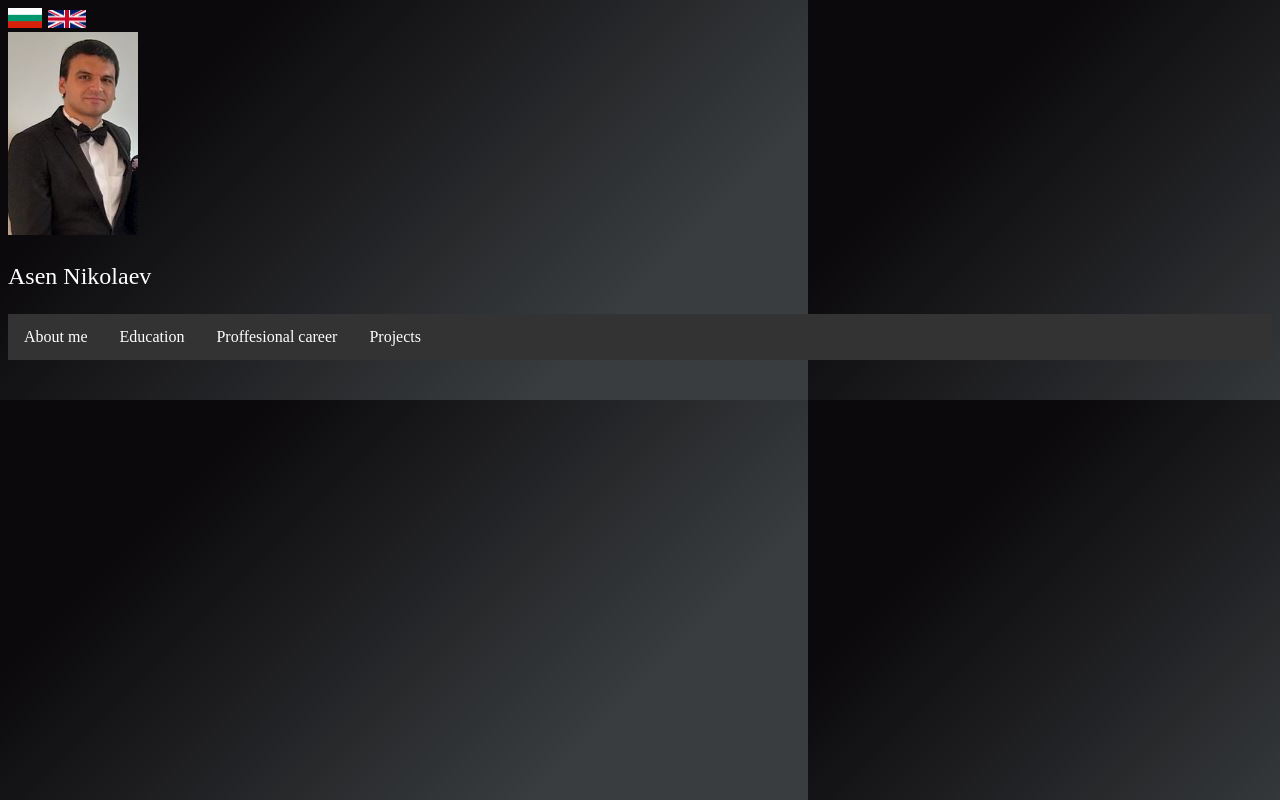
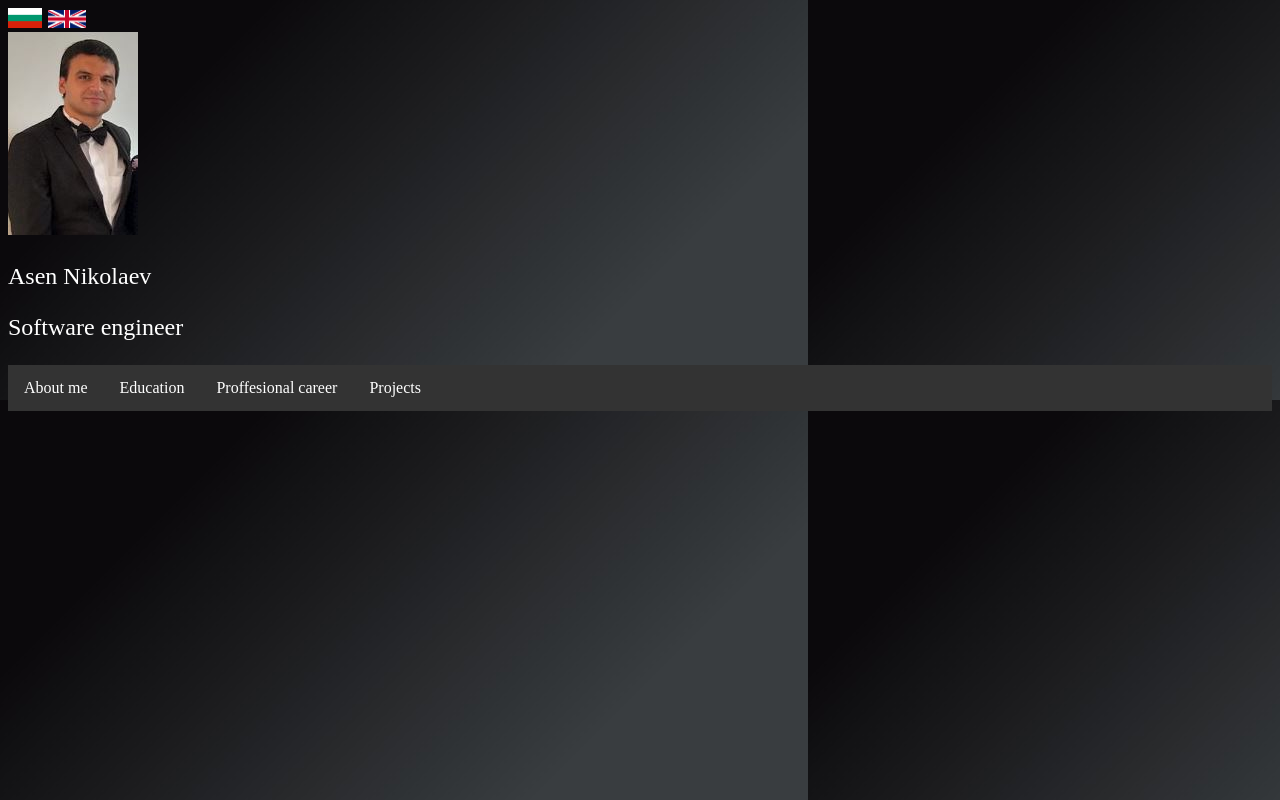
Before and after one commit to asen1995/asen-nikolaev-web-site, an Angular app: page / in a window 1280 px wide. Built offline with nearby package versions, Linux system fonts and the light colour scheme.

Commit message:
more info added

```diff
--- a/src/app/home-screen/home-screen.component.html
+++ b/src/app/home-screen/home-screen.component.html
@@ -9,6 +9,7 @@
     <div class="pic-name">
         <img src="/assets/asen-costume.jpg" />
         <p class="text-name">Асен Николаев</p>
+        <p class="text-name">Софтуерен инженер</p>
     </div>
 
 
@@ -28,6 +29,7 @@
     <div class="pic-name">
         <img src="/assets/asen-costume.jpg" />
         <p class="text-name">Asen Nikolaev</p>
+        <p class="text-name">Software engineer</p>
     </div>
 
     <ul>
```
